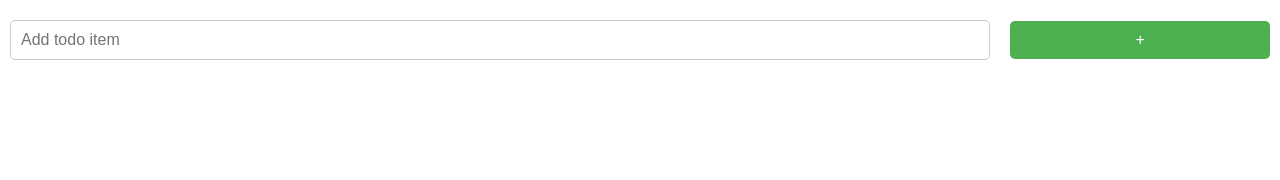
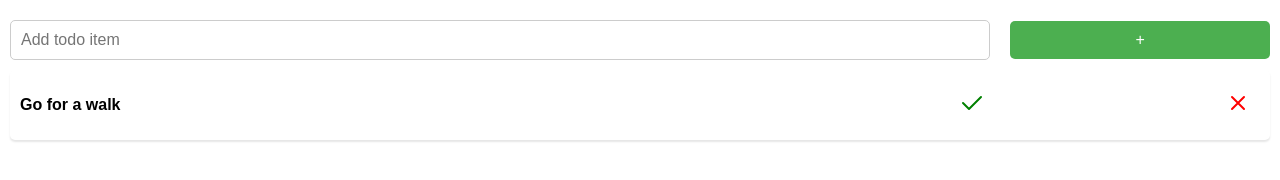
Before and after one commit to Waqasii/TodoReact, a React (Create React App) app in the folder todo/: page / in a window 1280 px wide. Shown: the part 144-324 px from the top of the page. Built offline with nearby package versions, Linux system fonts and the light colour scheme.

Commit message:
design todo item display

```diff
--- a/todo/src/App.js
+++ b/todo/src/App.js
@@ -1,7 +1,7 @@
 import Header from "./components/Header.js";
 import Form from "./components/Form.js";
 import { useState } from "react";
-
+import TodoItem from "./components/TodoItem.js";
 function App() {
   const [todo, settodo] = useState("")
   const [todoList, setTodoList] = useState([])
@@ -11,6 +11,7 @@ function App() {
       <Form
         todo={todo} setTodo={settodo} todoList={todoList} setTodoList={setTodoList}
       />
+      <TodoItem />
     </div>
   );
 }
--- /dev/null
+++ b/todo/src/components/TodoItem.js
@@ -0,0 +1,24 @@
+import styles from '../style.module.css'
+
+
+const TodoItem = () => {
+    return (
+        <div className={styles.todoItem} >
+            <h3 className={styles.todoText}>Go for a walk</h3>
+            <div className={styles.todoButton}>
+                <button>
+                    <svg viewBox="0 0 24 24" width="24" height="24" stroke="green" strokeWidth="2" fill="none" strokeLinecap="round" strokeLinejoin="round">
+                        <path d="M3 12l6 6 12-12" />
+                    </svg>
+                </button>
+                <button>
+                    <svg viewBox="0 0 24 24" width="24" height="24" stroke="red" strokeWidth="2" fill="none" strokeLinecap="round" strokeLinejoin="round">
+                        <path d="M6 18L18 6M6 6l12 12" />
+                    </svg>
+                </button>
+            </div>
+        </div >
+    )
+}
+
+export default TodoItem;
--- a/todo/src/style.module.css
+++ b/todo/src/style.module.css
@@ -48,3 +48,39 @@ body {
 
 
 }
+
+.todoItem {
+    display: flex;
+    align-items: center;
+    justify-content: space-between;
+    padding: 10px;
+    margin: 10px;
+    background-color: #fff;
+    border-radius: 5px;
+    box-shadow: 0px 2px 2px rgba(0, 0, 0, 0.1);
+}
+
+.todoText {
+    flex: 6;
+    font-size: 16px;
+}
+
+.todoButton {
+    display: flex;
+    flex: 2;
+    justify-content: space-between;
+    align-items: center;
+}
+
+.todoButton button {
+    background-color: #fff;
+    border: none;
+    color: #4caf50;
+    font-size: 16px;
+    padding: 10px;
+    cursor: pointer;
+}
+
+.todoButton button:hover {
+    background-color: #f2f2f2;
+}
```
